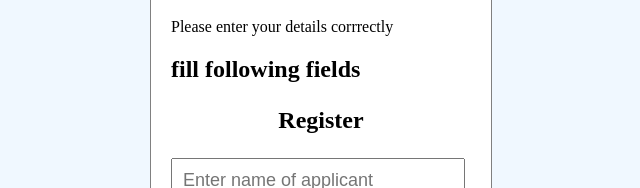
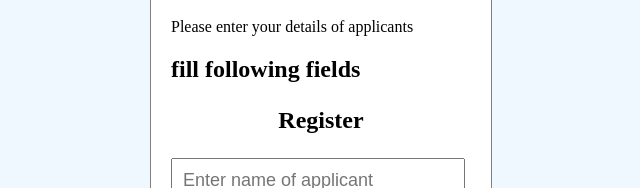
Before and after one commit to shamitha-2005/devops-set-1-, a plain HTML site: page index.html in a window 1280 px wide. Shown: the part 241-429 px from the top of the page, 319-959 px from the left. Drawn offline with Linux system fonts and the light colour scheme.

Commit message:
second commit

```diff
--- a/index.html
+++ b/index.html
@@ -8,7 +8,7 @@
 <body
 style="display: flex; justify-content: center; align-items: center; height: 750px; background-color: #f0f8ff;">
     <form style="border: 1px solid gray; padding: 20px; border-radius: 5px; width: 300px; background-color: white;"><h1> hello this is registartion</h1>
-        <p>Please enter your details corrrectly</p>
+        <p>Please enter your details of applicants</p>
         <h2>fill following fields</h2>
         <h3 style="text-align: center; font-size: 24px;">Register</h3>
         <input id="name" type="text" placeholder="Enter name of applicant" style="width: 90%; padding: 10px; margin-bottom: 15px; font-size: 18px;"/>
```
